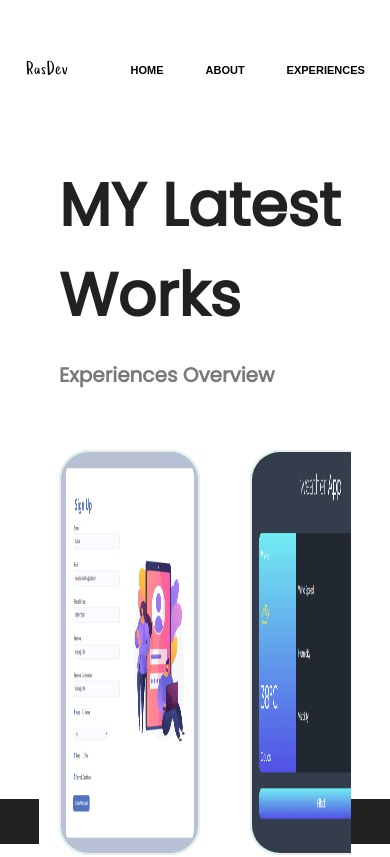
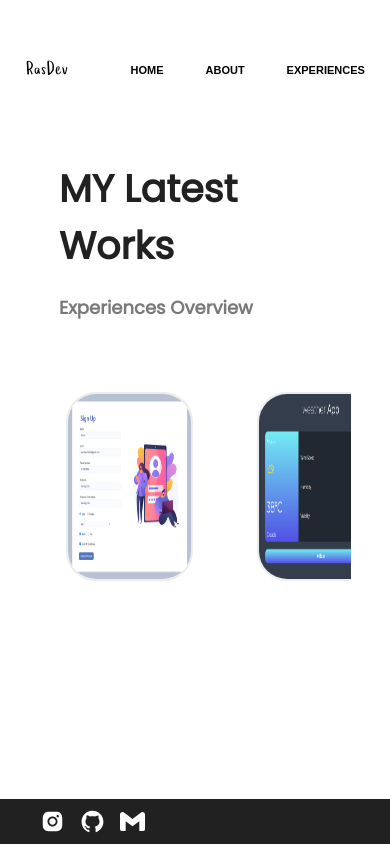
Before and after one commit to Rasool-Karami1994/my-portfolio, a React (Create React App) app: page /experiences in a window 390 px wide. Shown: the top 857 px of the page. Built offline with nearby package versions, Linux system fonts and the light colour scheme; a web font is replaced by a local one.

Commit message:
making slider responsive

```diff
--- a/src/components/Slider.css
+++ b/src/components/Slider.css
@@ -36,7 +36,6 @@
   display: flex;
   justify-content: center;
   align-items: center;
-  background-color: aquamarine;
   height: 80%;
   margin-top: 40px;
   border-radius: 30px;
@@ -48,3 +47,46 @@
   border-radius: 30px;
   border: 2px solid rgb(237, 236, 236);
 }
+@media screen and (max-width: 1000px) {
+  .slides {
+    display: flex;
+    justify-content: center;
+    align-items: center;
+    height: 60%;
+    margin-top: 40px;
+    border-radius: 30px;
+    margin-left: 20px;
+  }
+  .slider-images {
+    width: 90%;
+    height: 90%;
+    border-radius: 30px;
+    border: 2px solid rgb(237, 236, 236);
+  }
+  .slider-title {
+    font-weight: 800;
+    font-size: 52px;
+    margin-bottom: 20px;
+  }
+  .slider-subtitle {
+    font-weight: 600;
+    font-size: 18px;
+  }
+  .slider-container {
+    height: 50vh;
+    margin: 30px 0 50px 0;
+  }
+}
+@media screen and (max-width: 550px) {
+  .slides {
+    height: 50%;
+  }
+  .slider-title {
+    font-size: 38px;
+  }
+
+  .slider-container {
+    height: 50vh;
+    margin: 30px 0 0 0;
+  }
+}
```
